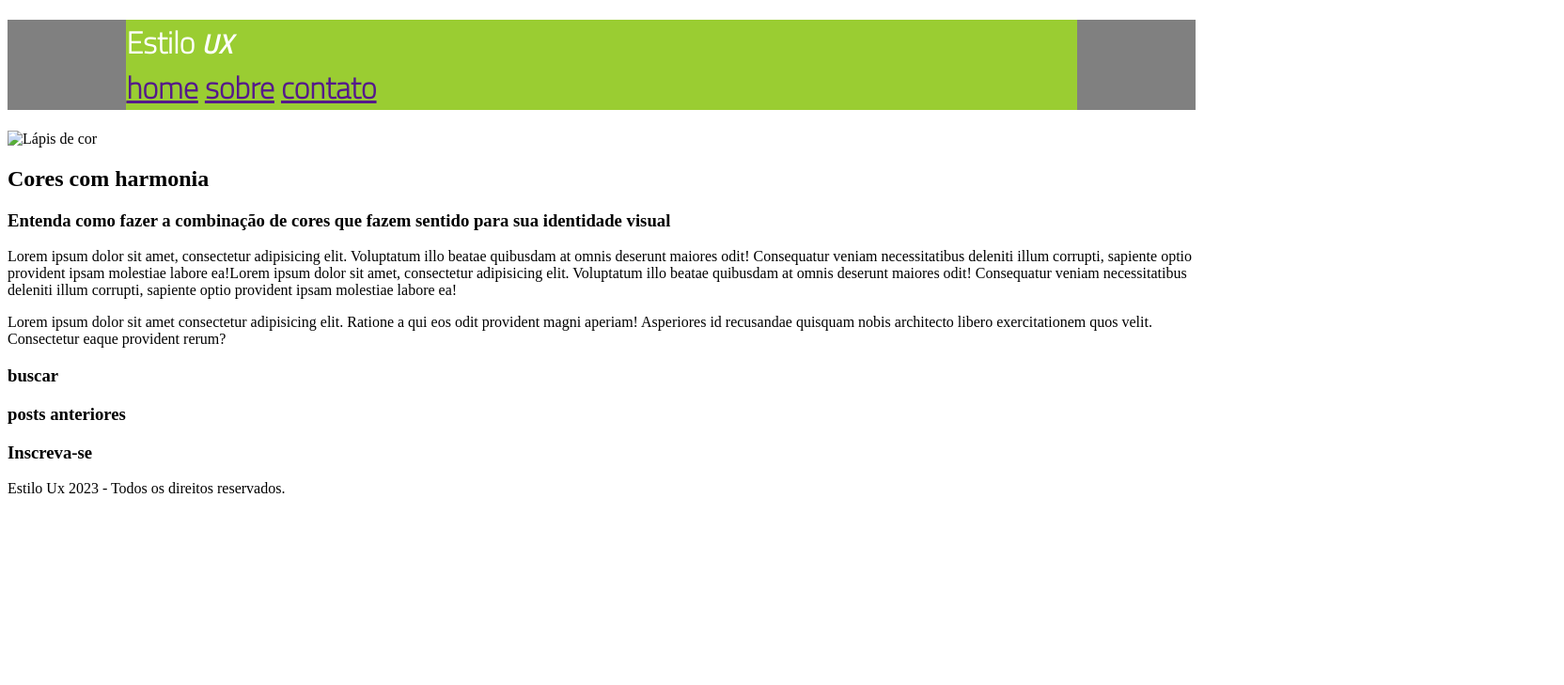
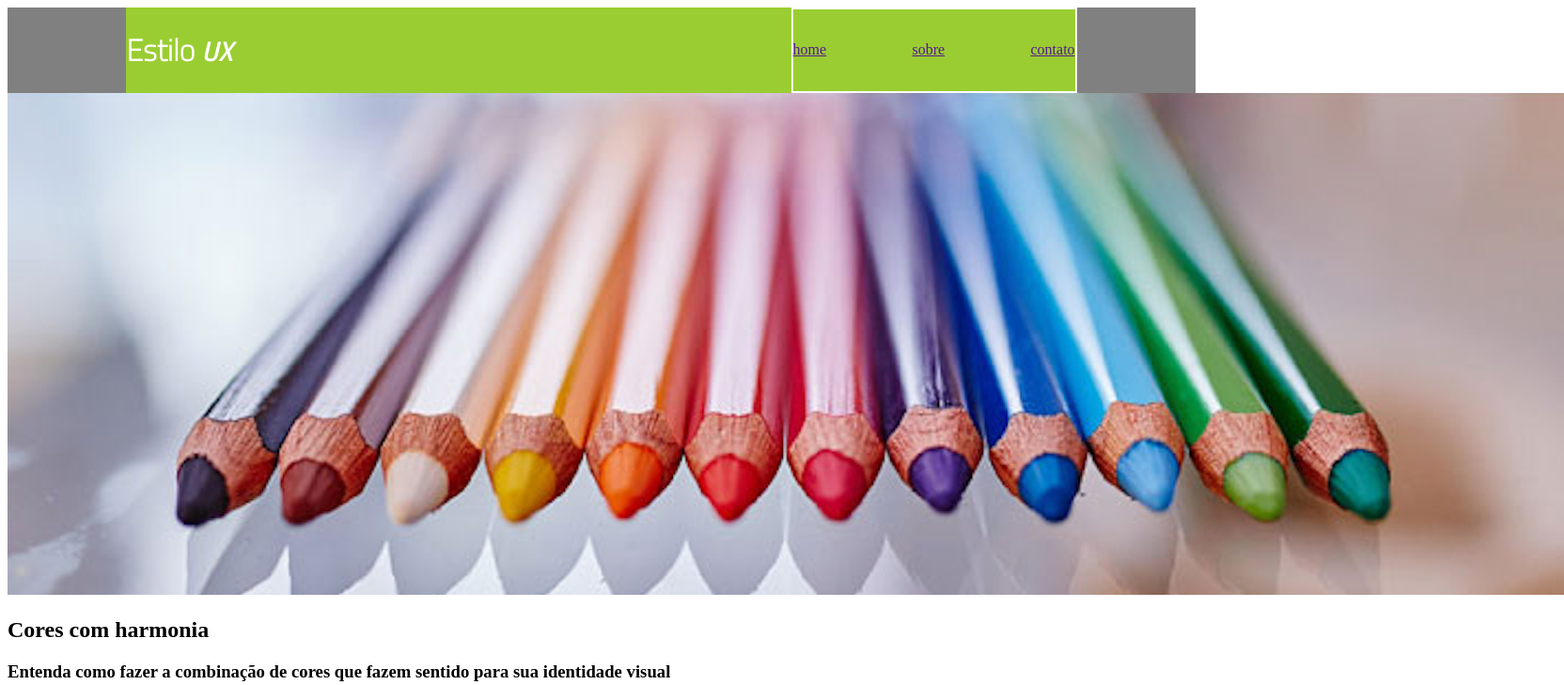
Before and after one commit to Marcia-Prinholato/Estilos-UX, a plain HTML site: page estilo UX/index.html in a window 1280 px wide. Shown: the top 729 px of the page at 94% size, 1664 px wide, since content can reach past the window. Drawn offline with Linux system fonts and the light colour scheme.

Commit message:
aula 24 de fevereiro

```diff
--- a/estilo UX/index.html
+++ b/estilo UX/index.html
@@ -1,5 +1,6 @@
 <!DOCTYPE html>
 <html lang="pt-BR">
+
 <head>
     <meta charset="UTF-8">
     <meta http-equiv="X-UA-Compatible" content="IE=edge">
@@ -7,30 +8,36 @@
     <title>Estilo UX</title>
     <link rel="stylesheet" href="styles/style.css">
 </head>
+
 <body>
     <header>
-        <div class="grid-layout">
-            <h1>Estilo <span id="logoux">Ux</span>
-                <nav>
-                    <a href="">home</a>
-                    <a href="">sobre</a>
-                    <a href="">contato</a>
-                </nav>
-            </h1>
+        <div class="grid-layout header-flex">
+            <h1>Estilo <span id="logoux">Ux</span></h1>
+            <nav>
+                <a href="">home</a>
+                <a href="">sobre</a>
+                <a href="">contato</a>
+            </nav>
         </div>
     </header>
     <main>
         <section>
-            <img src="" alt="Lápis de cor">
+            <img src="images/lapis-de-cor.png" alt="Lápis de cor">
 
             <h2>Cores com harmonia</h2>
 
             <h3>Entenda como fazer a combinação de cores que fazem sentido para sua identidade visual</h3>
 
-            <p>Lorem ipsum dolor sit amet, consectetur adipisicing elit. Voluptatum illo beatae quibusdam at omnis deserunt maiores odit! Consequatur veniam necessitatibus deleniti illum corrupti, sapiente optio provident ipsam molestiae labore ea!Lorem ipsum dolor sit amet, consectetur adipisicing elit. Voluptatum illo beatae quibusdam at omnis deserunt maiores odit! Consequatur veniam necessitatibus deleniti illum corrupti, sapiente optio provident ipsam molestiae labore ea!</p>
+            <p>Lorem ipsum dolor sit amet, consectetur adipisicing elit. Voluptatum illo beatae quibusdam at omnis
+                deserunt maiores odit! Consequatur veniam necessitatibus deleniti illum corrupti, sapiente optio
+                provident ipsam molestiae labore ea!Lorem ipsum dolor sit amet, consectetur adipisicing elit. Voluptatum
+                illo beatae quibusdam at omnis deserunt maiores odit! Consequatur veniam necessitatibus deleniti illum
+                corrupti, sapiente optio provident ipsam molestiae labore ea!</p>
 
 
-            <p>Lorem ipsum dolor sit amet consectetur adipisicing elit. Ratione a qui eos odit provident magni aperiam! Asperiores id recusandae quisquam nobis architecto libero exercitationem quos velit. Consectetur eaque provident rerum?</p>
+            <p>Lorem ipsum dolor sit amet consectetur adipisicing elit. Ratione a qui eos odit provident magni aperiam!
+                Asperiores id recusandae quisquam nobis architecto libero exercitationem quos velit. Consectetur eaque
+                provident rerum?</p>
             <aside>
                 <article>
                     <h3>buscar</h3>
@@ -51,4 +58,5 @@
         <p>Estilo Ux 2023 - Todos os direitos reservados.</p>
     </footer>
 </body>
+
 </html>
--- a/estilo UX/styles/style.css
+++ b/estilo UX/styles/style.css
@@ -14,6 +14,11 @@ header  .grid-layout {
     margin: 0 auto;
     background-color: yellowgreen;
     }
+
+    header .header-flex {
+        display: flex;
+        justify-content: space-between;
+    }
     header h1 {
         color: white;
         font-family: 'Titillium Web', sans-serif;
@@ -29,6 +34,21 @@ header  .grid-layout {
         font-size: 30px;
     }
 
+    header nav {
+        display: flex;
+        flex-direction: row;
+        justify-content: space-between;
+        align-items: center;
+        width: 300px;
+        border: 2px solid white;
+    }
+
+
+
+
+
+
+
 
 
 
```
Also changed, not shown: estilo UX/images/lapis-de-cor.png (added).
